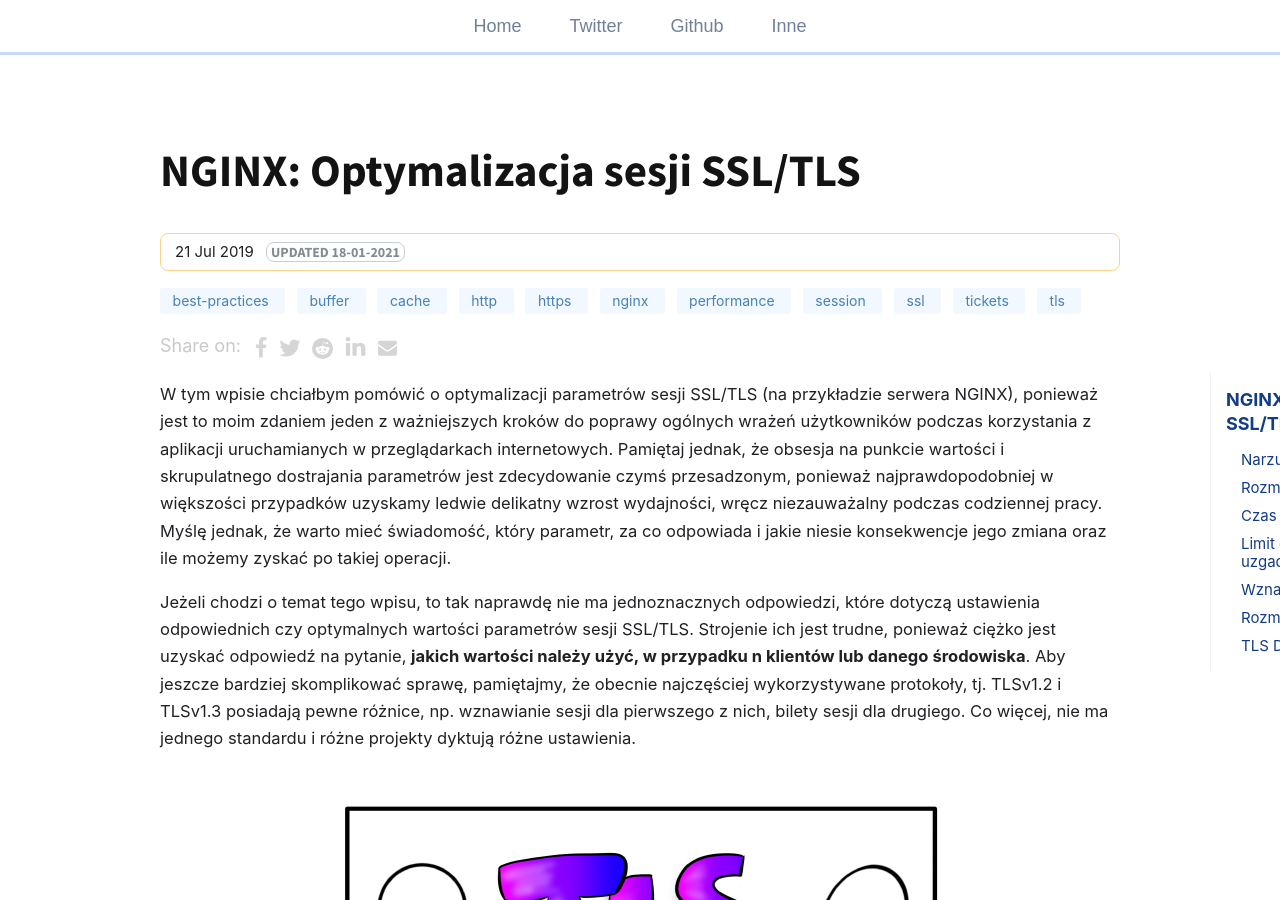
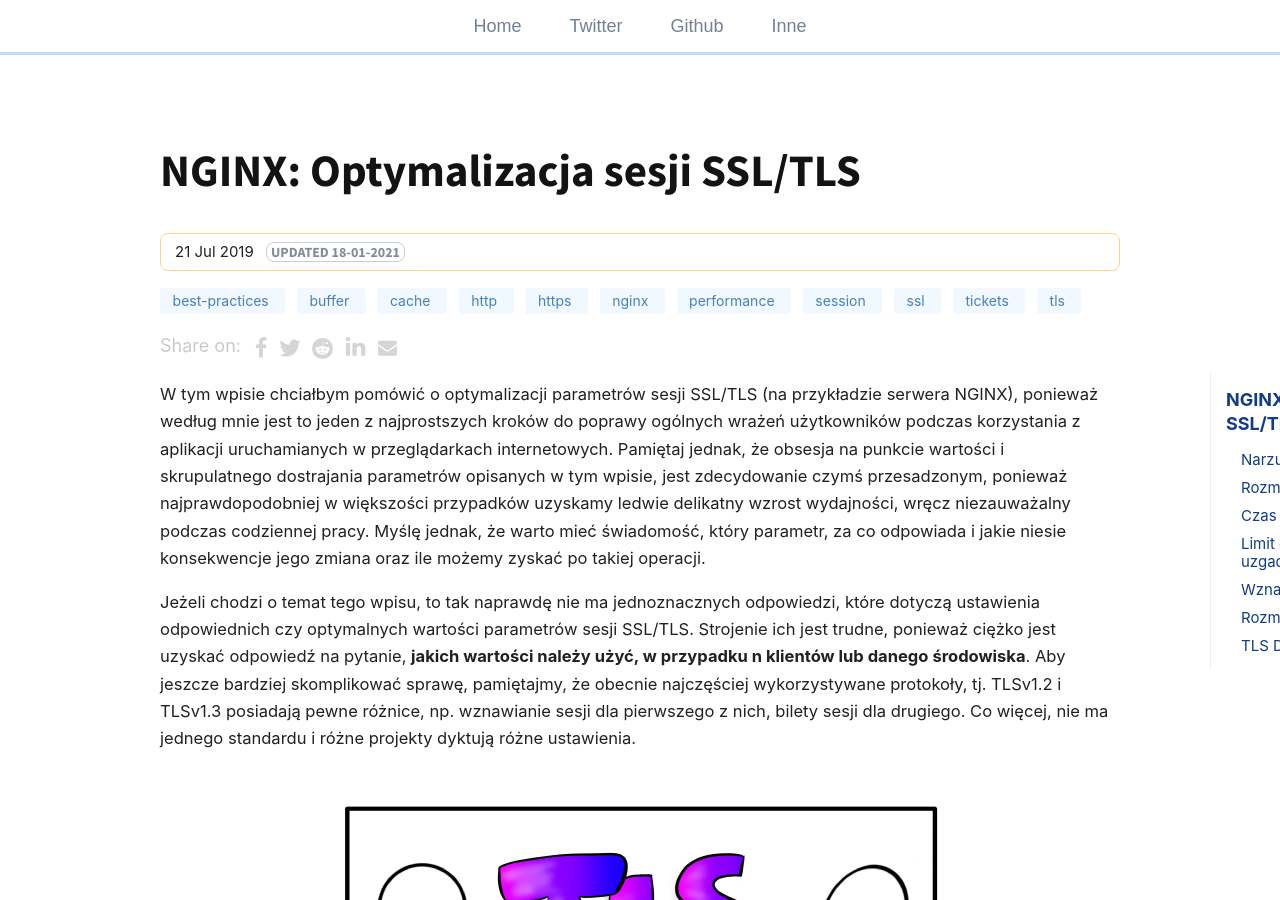
Before and after one commit to git04112019/trimstray.github.io, a Jekyll site: the page built from _posts/2019-07-21-nginx-optymalizacja_sesji_ssl-tls.md, in a window 1280 px wide and 900 px high. Built offline with Jekyll 4.4.1, drawn with Linux system fonts in a browser that asks for light colours; comment, search, counter and statistics services are not loaded.

Commit message:
uncommited changes - signed-off-by: trimstray <trimstray@gmail.com>

```diff
--- a/_posts/2019-07-21-nginx-optymalizacja_sesji_ssl-tls.md
+++ b/_posts/2019-07-21-nginx-optymalizacja_sesji_ssl-tls.md
@@ -11,7 +11,7 @@ toc: true
 last_modified_at: 2021-01-18 00:00:00 +0000
 ---
 
-W tym wpisie chciałbym pomówić o optymalizacji parametrów sesji SSL/TLS (na przykładzie serwera NGINX), ponieważ jest to moim zdaniem jeden z ważniejszych kroków do poprawy ogólnych wrażeń użytkowników podczas korzystania z aplikacji uruchamianych w przeglądarkach internetowych. Pamiętaj jednak, że obsesja na punkcie wartości i skrupulatnego dostrajania parametrów jest zdecydowanie czymś przesadzonym, ponieważ najprawdopodobniej w większości przypadków uzyskamy ledwie delikatny wzrost wydajności, wręcz niezauważalny podczas codziennej pracy. Myślę jednak, że warto mieć świadomość, który parametr, za co odpowiada i jakie niesie konsekwencje jego zmiana oraz ile możemy zyskać po takiej operacji.
+W tym wpisie chciałbym pomówić o optymalizacji parametrów sesji SSL/TLS (na przykładzie serwera NGINX), ponieważ według mnie jest to jeden z najprostszych kroków do poprawy ogólnych wrażeń użytkowników podczas korzystania z aplikacji uruchamianych w przeglądarkach internetowych. Pamiętaj jednak, że obsesja na punkcie wartości i skrupulatnego dostrajania parametrów opisanych w tym wpisie, jest zdecydowanie czymś przesadzonym, ponieważ najprawdopodobniej w większości przypadków uzyskamy ledwie delikatny wzrost wydajności, wręcz niezauważalny podczas codziennej pracy. Myślę jednak, że warto mieć świadomość, który parametr, za co odpowiada i jakie niesie konsekwencje jego zmiana oraz ile możemy zyskać po takiej operacji.
 
 Jeżeli chodzi o temat tego wpisu, to tak naprawdę nie ma jednoznacznych odpowiedzi, które dotyczą ustawienia odpowiednich czy optymalnych wartości parametrów sesji SSL/TLS. Strojenie ich jest trudne, ponieważ ciężko jest uzyskać odpowiedź na pytanie, **jakich wartości należy użyć, w przypadku n klientów lub danego środowiska**. Aby jeszcze bardziej skomplikować sprawę, pamiętajmy, że obecnie najczęściej wykorzystywane protokoły, tj. TLSv1.2 i TLSv1.3 posiadają pewne różnice, np. wznawianie sesji dla pierwszego z nich, bilety sesji dla drugiego. Co więcej, nie ma jednego standardu i różne projekty dyktują różne ustawienia.
 
```
